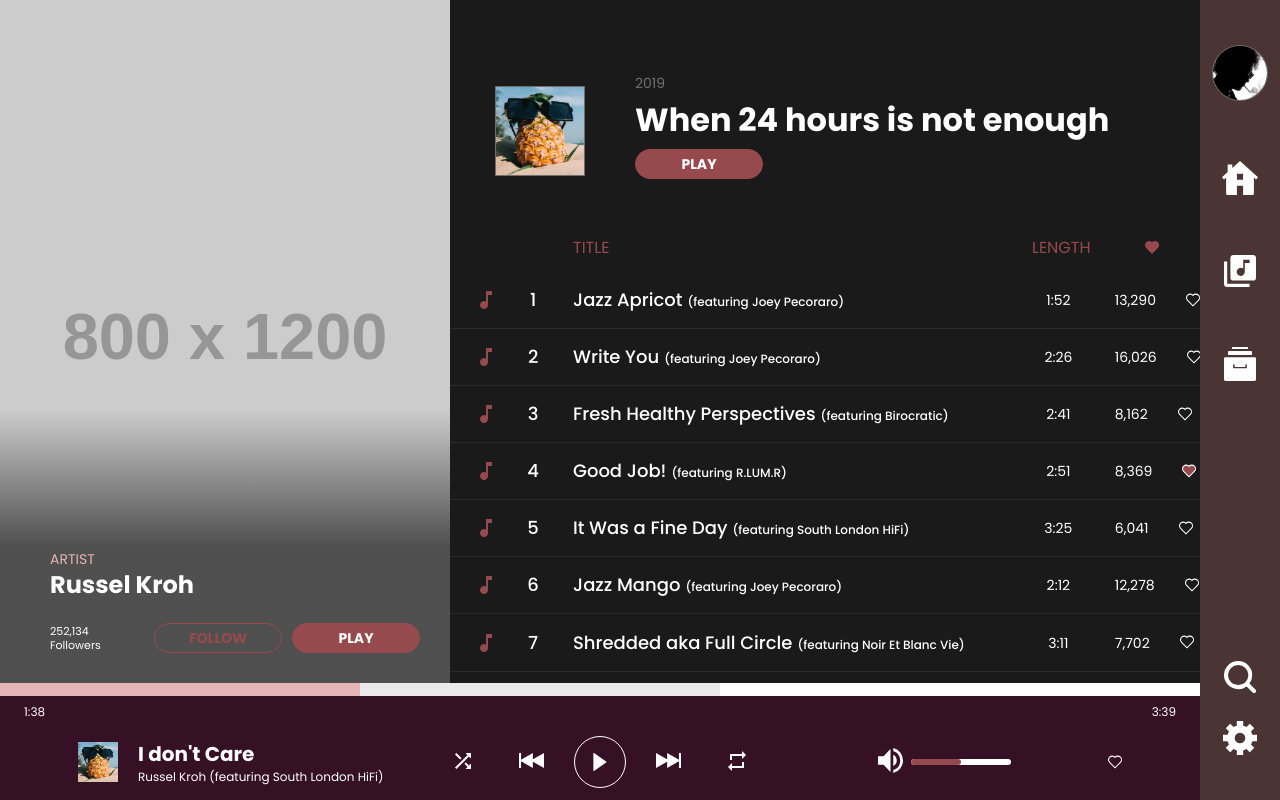
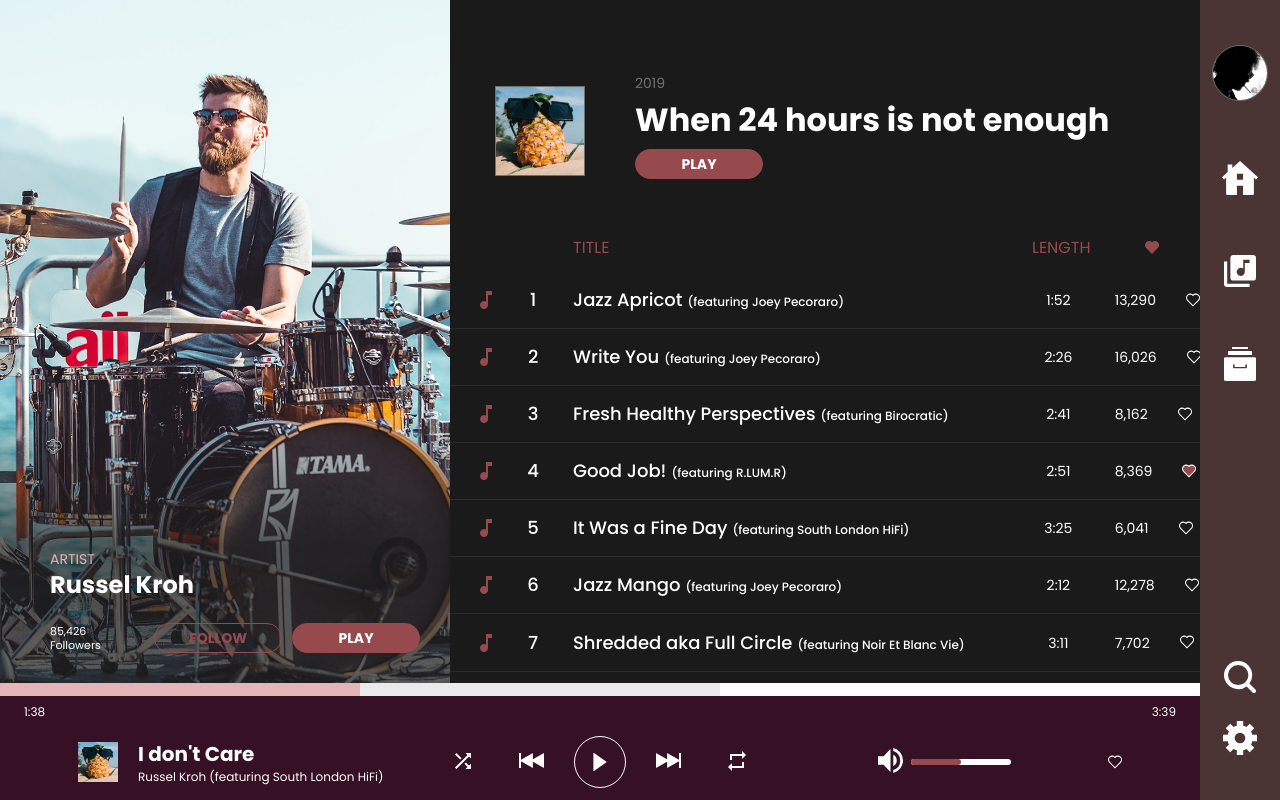
Before and after one commit to pamcy/React-Focus-Music-Player, a React (Create React App) app: page / in a window 1280 px wide. Built offline with nearby package versions, Linux system fonts and the light colour scheme.

Commit message:
:art: Pass dynamic state to CoverArtist

```diff
--- a/src/components/App.js
+++ b/src/components/App.js
@@ -17,7 +17,11 @@ class App extends React.Component {
     return (
       <div className="app">
         <div className="wrapper-l container">
-          <CoverArtist />
+          <CoverArtist
+            artistCover={album.artistCover}
+            artist={album.artist}
+            followers={album.followers}
+          />
           <Playlist album={album} />
           <UserPanel />
           <PlayingBar />
--- a/src/components/Buttons/LikeBtn.js
+++ b/src/components/Buttons/LikeBtn.js
@@ -2,6 +2,7 @@ import React from 'react';
 import PropTypes from 'prop-types';
 
 const LikeBtn = ({ likeStatus }) => {
+  console.log(likeStatus);
   const fillColor = { fill: likeStatus ? '#964a4d' : 'none' };
 
   return (
--- a/src/components/CoverArtist.js
+++ b/src/components/CoverArtist.js
@@ -4,18 +4,22 @@ import PropTypes from 'prop-types';
 import FollowBtn from './Buttons/FollowBtn';
 import PlayBtn from './Buttons/PlayBtn';
 
-const CoverArtist = props => {
+const CoverArtist = ({ artist, artistCover, followers }) => {
+  const artistImg = {
+    backgroundImage: `url(${artistCover})`,
+  };
+
   return (
     <div className="cover-artist">
-      <div className="cover-artist__wrapper">
+      <div className="cover-artist__wrapper" style={artistImg}>
         <div className="cover-artist__info">
           <div className="cover-artist__info-top">
             <span className="cover-artist__subtitle">ARTIST</span>
-            <h2 className="cover-artist__name">Russel Kroh</h2>
+            <h2 className="cover-artist__name">{artist}</h2>
           </div>
           <div className="cover-artist__info-bottom">
             <div className="cover-artist__follow">
-              <span className="cover-artist__follow-number">252,134</span>
+              <span className="cover-artist__follow-number">{followers}</span>
               <span className="cover-artist__follow-txt">Followers</span>
             </div>
             <div className="cover-artist__btns">
@@ -29,6 +33,10 @@ const CoverArtist = props => {
   );
 };
 
-CoverArtist.propTypes = {};
+CoverArtist.propTypes = {
+  artist: PropTypes.string.isRequired,
+  artistCover: PropTypes.string.isRequired,
+  followers: PropTypes.string.isRequired,
+};
 
 export default CoverArtist;
--- a/src/components/CoverArtist.scss
+++ b/src/components/CoverArtist.scss
@@ -9,9 +9,11 @@
   width: 100%;
   height: 100%;
   overflow: hidden;
-  background: url("https://via.placeholder.com/800x1200") 50% 50% no-repeat;
+  // background: url("https://via.placeholder.com/800x1200") 50% 50% no-repeat;
+  background-position: 50% 50%;
+  background-repeat: no-repeat;
+  background-size: cover;
   // background: url("/images/artist.jpg") 50% 50% no-repeat;
-  background-size: cover;
 
   &::before {
     content: "";
```
